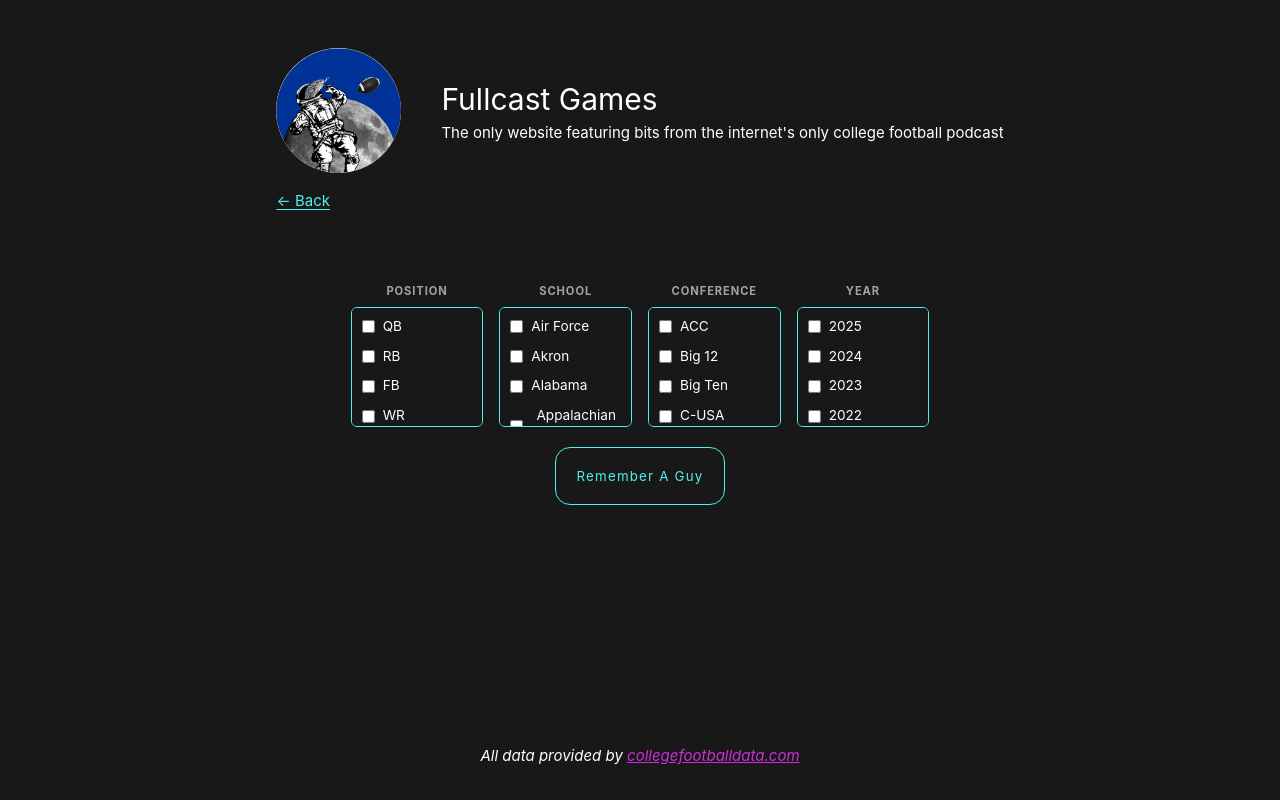
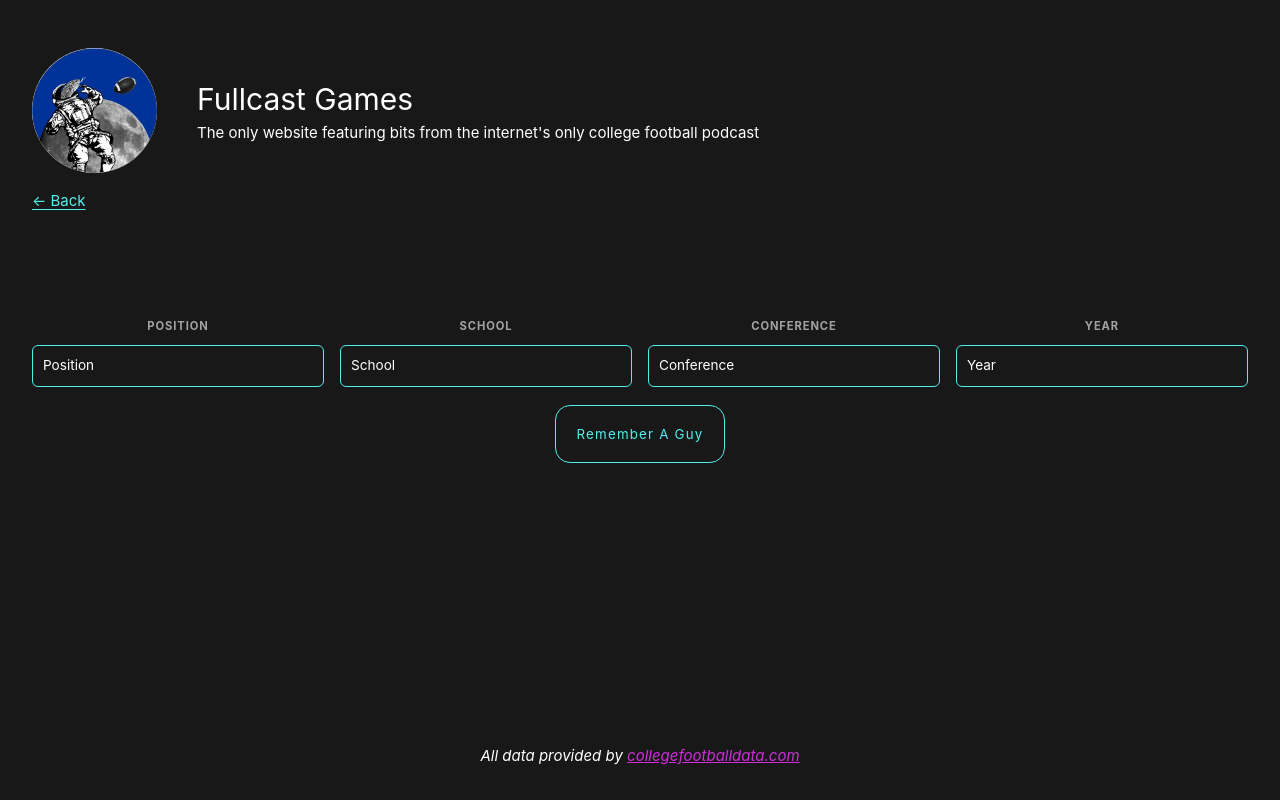
Before and after one commit to jnjohnson/fullcast-games, a Vue app: page /guys in a window 1280 px wide. Built offline with nearby package versions, Linux system fonts and the light colour scheme.

Commit message:
Manual pass on filters UI

```diff
--- a/src/assets/main.scss
+++ b/src/assets/main.scss
@@ -5,6 +5,7 @@
   margin: 0 auto;
   padding: 2rem;
   font-weight: normal;
+  width: 100%;
 }
 body {
 display: flex;
--- a/src/views/Guys.vue
+++ b/src/views/Guys.vue
@@ -4,7 +4,7 @@
 
     const POSITIONS   = ['QB','RB','FB','WR','TE','OT','OG','C','DE','DT','LB','CB','S','K','P','LS'];
     const CONFERENCES = ['ACC','Big 12','Big Ten','C-USA','Ind','MAC','MWC','SEC','Sun Belt'];
-    const YEARS       = Array.from({ length: 26 }, (_, i) => 2025 - i);
+    const YEARS       = Array.from({ length: 24 }, (_, i) => 2026 - i);
     const SCHOOLS = [
         'Air Force','Akron','Alabama','Appalachian State','Arizona','Arizona State',
         'Arkansas','Arkansas State','Army','Auburn','Ball State','Baylor','Boise State',
@@ -39,6 +39,7 @@
     const error = ref(null);
     const videos = ref(null);
     const videosLoading = ref(false);
+    const isFilterOpen = ref({position: false, school: false, conference: false, year: false});
     const filters = ref({ position: [], school: [], conference: [], year: [] });
 
     onMounted(async () => {
@@ -137,6 +138,16 @@
         return ranges;
     }
 
+    function toggleFilter(filter) {
+        for (const [key, arr] of Object.entries(isFilterOpen.value)) {
+            if (key === filter) {
+                isFilterOpen.value[filter] = !isFilterOpen.value[filter];
+            } else {
+                isFilterOpen.value[key] = false;
+            }
+        }
+    }
+
     function removeFilter(key, value) {
         filters.value[key] = filters.value[key].filter(v => v !== value);
     }
@@ -156,8 +167,7 @@
         <div v-if="!player" class="intro">
             <div class="filters">
                 <div class="filter-group">
-                    <label>Position</label>
-                    <div v-if="filters.position.length" class="chips">
+                    <div class="chips">
                         <span
                             v-for="val in filters.position"
                             :key="val"
@@ -165,16 +175,22 @@
                             @click="removeFilter('position', val)"
                         >{{ val }} ×</span>
                     </div>
-                    <div class="filter-list">
+                    <label>Position</label>
+                    <div class="filter-list" :class="{open: isFilterOpen.position}">
+                        <label class="checkbox-item filter-name" @click="toggleFilter('position')">
+                            Position
+                            <i class="fa fa-chevron-down" aria-hidden="true"></i>
+                        </label>
+                        <div class="filter-items">
                             <label v-for="p in POSITIONS" :key="p" class="checkbox-item">
                                 <input type="checkbox" :value="p" v-model="filters.position" />
                                 {{ p }}
                             </label>
                         </div>
                     </div>
+                </div>
                 <div class="filter-group">
-                    <label>School</label>
-                    <div v-if="filters.school.length" class="chips">
+                    <div class="chips">
                         <span
                             v-for="val in filters.school"
                             :key="val"
@@ -182,16 +198,22 @@
                             @click="removeFilter('school', val)"
                         >{{ val }} ×</span>
                     </div>
-                    <div class="filter-list">
+                    <label>School</label>
+                    <div class="filter-list" :class="{open: isFilterOpen.school}">
+                        <label class="checkbox-item filter-name" @click="toggleFilter('school')">
+                            School
+                            <i class="fa fa-chevron-down" aria-hidden="true"></i>
+                        </label>
+                        <div class="filter-items">
                             <label v-for="s in SCHOOLS" :key="s" class="checkbox-item">
                                 <input type="checkbox" :value="s" v-model="filters.school" />
                                 {{ s }}
                             </label>
                         </div>
                     </div>
+                </div>
                 <div class="filter-group">
-                    <label>Conference</label>
-                    <div v-if="filters.conference.length" class="chips">
+                    <div class="chips">
                         <span
                             v-for="val in filters.conference"
                             :key="val"
@@ -199,16 +221,22 @@
                             @click="removeFilter('conference', val)"
                         >{{ val }} ×</span>
                     </div>
-                    <div class="filter-list">
+                    <label>Conference</label>
+                    <div class="filter-list" :class="{open: isFilterOpen.conference}">
+                        <label class="checkbox-item filter-name" @click="toggleFilter('conference')">
+                            Conference
+                            <i class="fa fa-chevron-down" aria-hidden="true"></i>
+                        </label>
+                        <div class="filter-items">
                             <label v-for="c in CONFERENCES" :key="c" class="checkbox-item">
                                 <input type="checkbox" :value="c" v-model="filters.conference" />
                                 {{ c }}
                             </label>
                         </div>
                     </div>
+                </div>
                 <div class="filter-group">
-                    <label>Year</label>
-                    <div v-if="filters.year.length" class="chips">
+                    <div class="chips">
                         <span
                             v-for="range in formatYearChips(filters.year)"
                             :key="range"
@@ -216,11 +244,18 @@
                             @click="removeYearRange(range)"
                         >{{ range }} ×</span>
                     </div>
-                    <div class="filter-list">
+                    <label>Year</label>
+                    <div class="filter-list" :class="{open: isFilterOpen.year}">
+                        <label class="checkbox-item filter-name" @click="toggleFilter('year')">
+                            Year
+                            <i class="fa fa-chevron-down" aria-hidden="true"></i>
+                        </label>
+                        <div class="filter-items">
                             <label v-for="y in YEARS" :key="y" class="checkbox-item">
                                 <input type="checkbox" :value="y" v-model="filters.year" />
                                 {{ y }}
                             </label>
+                        </div>
                     </div>
                 </div>
             </div>
@@ -337,8 +372,8 @@
         flex-direction: column;
         align-items: center;
         gap: 20px;
-        margin-top: 40px;
         text-align: center;
+        width: 100%;
 
         h2 {
             font-size: 1.8rem;
@@ -357,15 +392,13 @@
         gap: 16px;
         justify-content: center;
         width: 100%;
-        max-width: 700px;
     }
 
     .filter-group {
-        display: flex;
-        flex-direction: column;
-        gap: 6px;
+        flex: 1;
         min-width: 120px;
-        flex: 1;
+        padding-bottom: 48px;
+        position: relative;
 
         > label {
             color: base.$color-text;
@@ -382,12 +415,28 @@
         background: base.$color-background;
         border: 1px solid base.$ptku-blue;
         border-radius: 6px;
-        max-height: 120px;
-        overflow-y: auto;
-        padding: 4px 0;
+        position: absolute;
+        top: calc(100% - 40px);
+        width: 100%;
 
         &:focus-within {
             border-color: base.$ptku-pink;
+        }
+        &.open {
+            .filter-items {
+                height: 240px;
+            }
+            .checkbox-item.filter-name {
+                i {
+                    transform: rotate(180deg);
+                }
+            }
+        }
+
+        .filter-items {
+            height: 0px;
+            overflow-y: scroll;
+            transition: height 0.3s;
         }
     }
 
@@ -408,13 +457,27 @@
             cursor: pointer;
             flex-shrink: 0;
         }
+
+        &.filter-name {
+            padding: 9px 10px;
+            position: relative;
+
+            i {
+                right: 10px;
+                position: absolute;
+                top: 12px;
+                transition: transform 0.3s;
+            }
+        }
     }
 
     .chips {
         display: flex;
         flex-wrap: wrap;
+        align-items: flex-end;
         gap: 4px;
-        margin-bottom: 2px;
+        min-height: 60px;
+        margin-bottom: 10px;
     }
 
     .chip {
```
Lines whose indentation alone changed are shown as unchanged.
